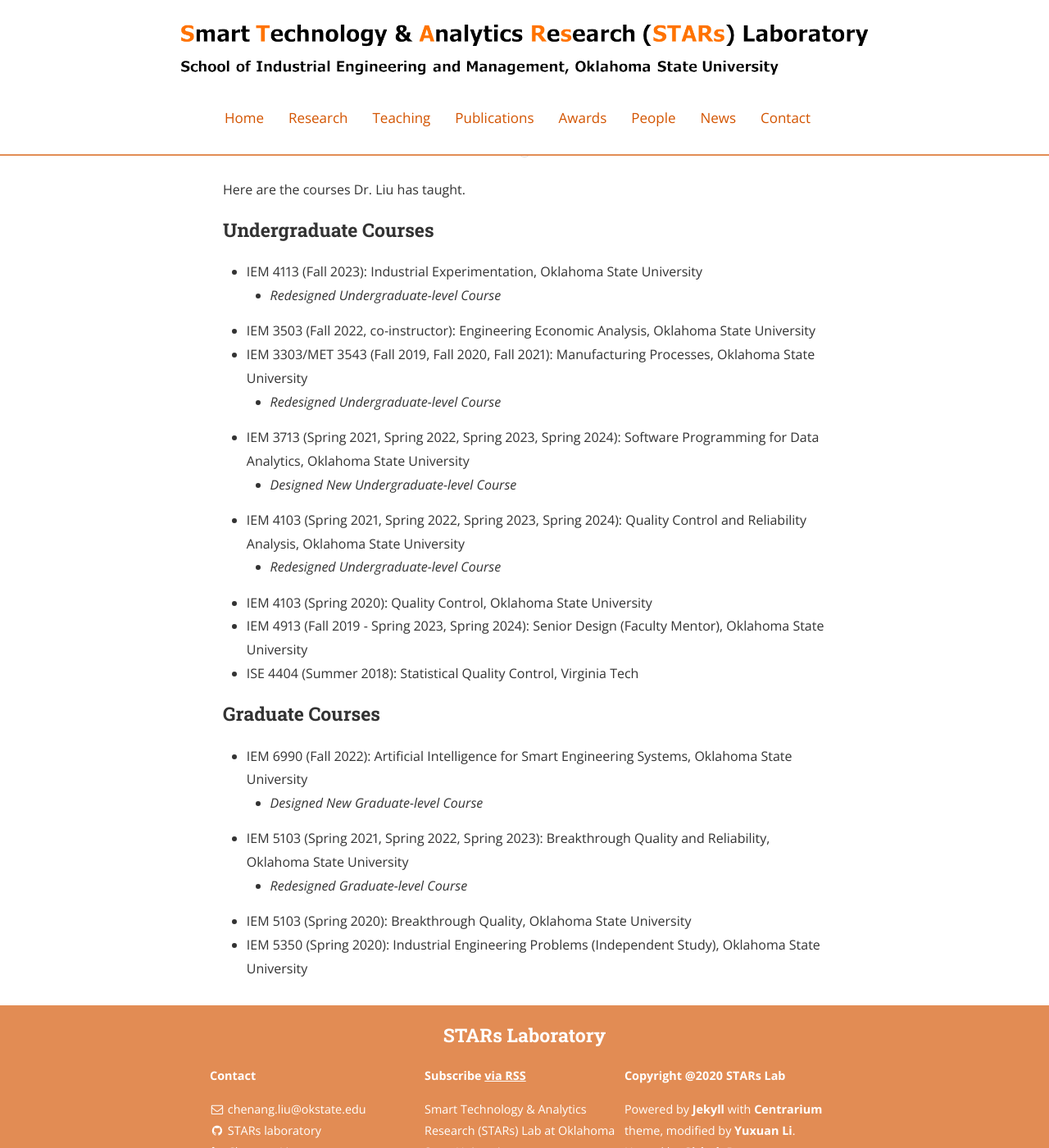
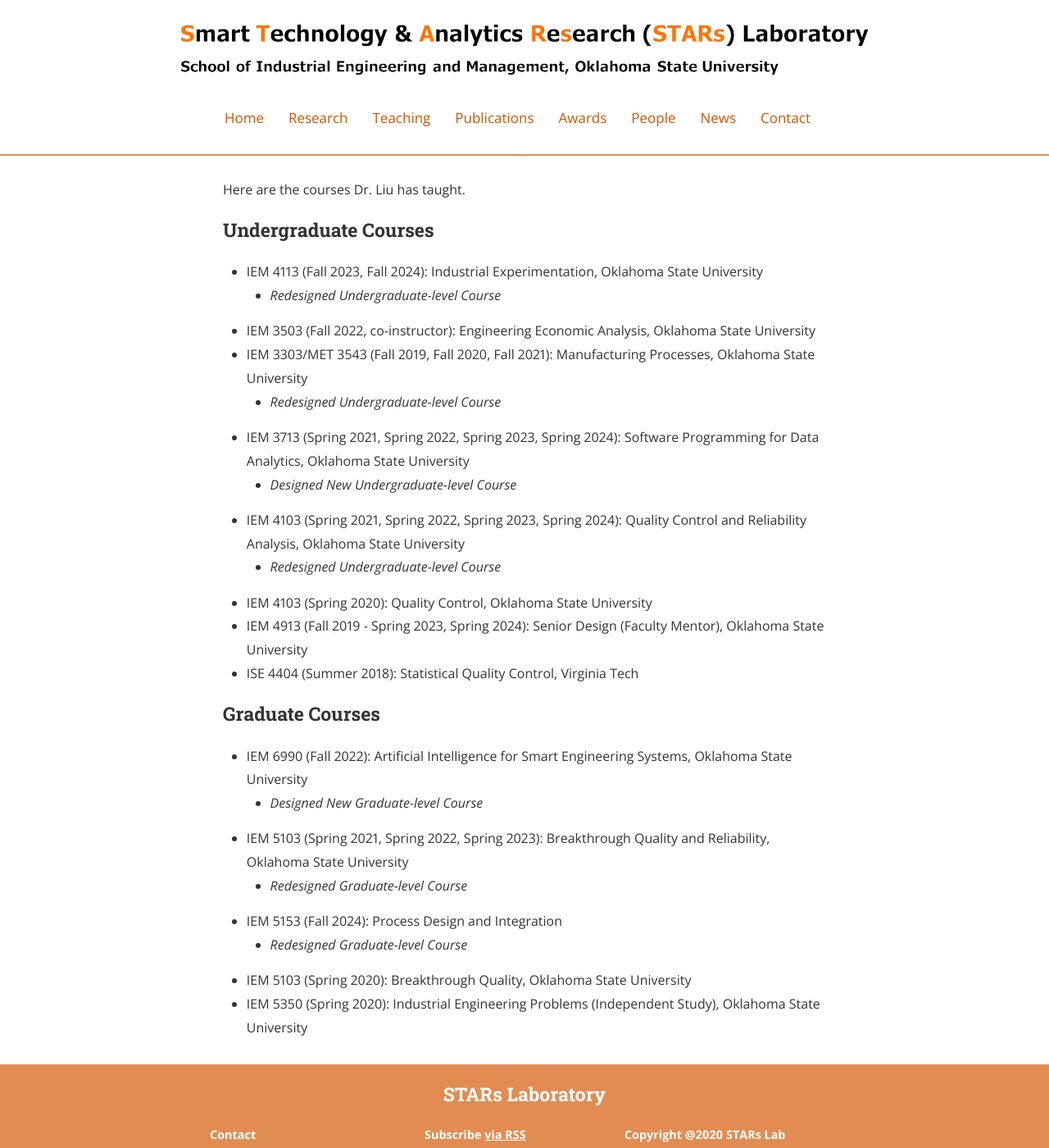
Before and after one commit to stars-laboratory/stars-laboratory.github.io, a Jekyll site: the page built from CTeaching.md, in a window 1280 px wide and 1400 px high. Shown: the whole window at 82% size. Built offline with Jekyll 4.4.1, drawn with Linux system fonts in a browser that asks for light colours; nearby versions of some CDN libraries.

Commit message:
Update CTeaching.md

```diff
--- a/CTeaching.md
+++ b/CTeaching.md
@@ -9,7 +9,7 @@ Here are the courses Dr. Liu has taught.
 
 ### Undergraduate Courses
 
-* IEM 4113 (Fall 2023): Industrial Experimentation, Oklahoma State University
+* IEM 4113 (Fall 2023, Fall 2024): Industrial Experimentation, Oklahoma State University
     * *Redesigned Undergraduate-level Course*
 * IEM 3503 (Fall 2022, co-instructor): Engineering Economic Analysis, Oklahoma State University
 * IEM 3303/MET 3543 (Fall 2019, Fall 2020, Fall 2021): Manufacturing Processes, Oklahoma State University
@@ -29,5 +29,7 @@ Here are the courses Dr. Liu has taught.
     * *Designed New Graduate-level Course*
 * IEM 5103 (Spring 2021, Spring 2022, Spring 2023): Breakthrough Quality and Reliability, Oklahoma State University
     * *Redesigned Graduate-level Course*
+* IEM 5153 (Fall 2024): Process Design and Integration
+    * *Redesigned Graduate-level Course*
 * IEM 5103 (Spring 2020): Breakthrough Quality, Oklahoma State University
 * IEM 5350 (Spring 2020): Industrial Engineering Problems (Independent Study), Oklahoma State University
```
